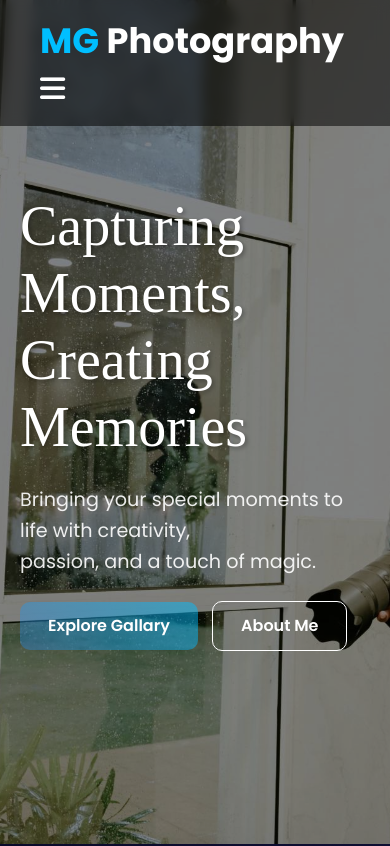
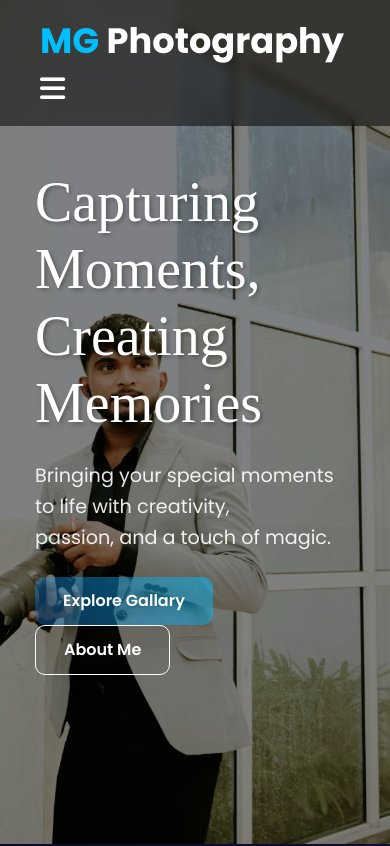
Before and after one commit to SamikshaFullStackDeveloper/Photography-website, a plain HTML site: page index.html in a window 390 px wide. Shown: the top 846 px of the page. Drawn offline with nearby package versions, Linux system fonts and the light colour scheme; files whose address does not match are found by name.

Commit message:
Add files via upload

```diff
--- a/index.html
+++ b/index.html
@@ -166,6 +166,21 @@
       transform: translateY(-3px);
     }
 
+@media (max-width: 768px) {
+  .hero {
+    background-position: right top; /* image ka right side focus */
+    padding: 40px 15px;
+  }
+}
+
+/* Extra small devices */
+@media (max-width: 480px) {
+  .hero {
+    background-position: right center; /* sirf right part dikhne ke liye */
+    min-height: 70vh;
+  }
+}
+
     /* Menu Button (hidden on desktop) */
     .menu-btn {
       display: none;
@@ -180,7 +195,7 @@
         position: absolute;
         top: 70px;
         right: 0;
-        background: rgba(0, 0, 0, 0.9);
+        background: rgba(0, 0, 0, 0.578);
         flex-direction: column;
         width: 200px;
         text-align: left;
@@ -203,7 +218,7 @@
 
     /* About Section */
     .about-section {
-      background: linear-gradient(135deg, #0a0a2a, #1d1d4f);
+      background: linear-gradient(135deg, #0a0a2a, #1a1a4a);
       padding: 80px 20px;
       text-align: center;
       min-height: 100vh;
```
